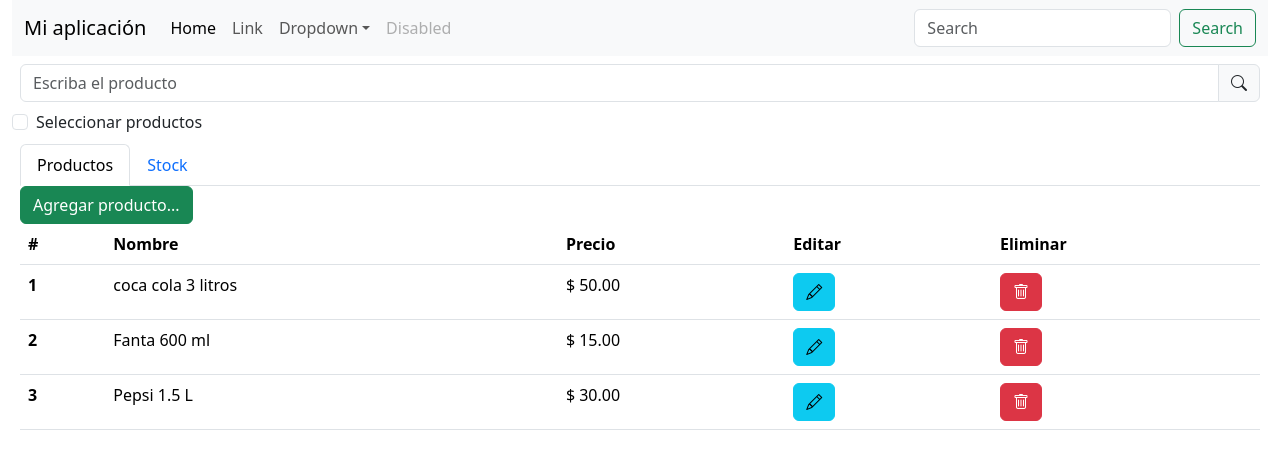
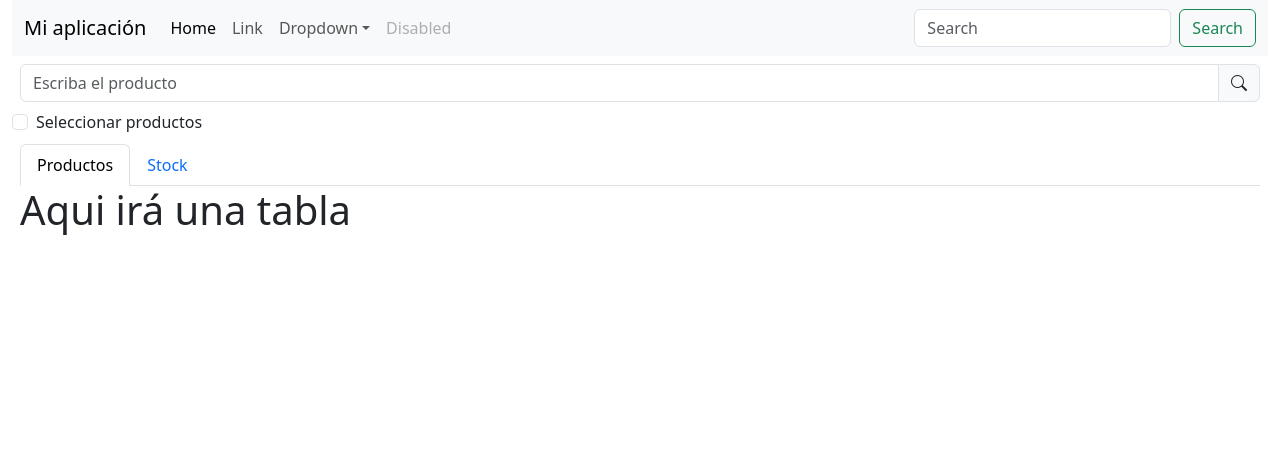
Before and after one commit to danydevtest/verano4to, a React (Create React App) app: page / in a window 1280 px wide. Shown: the top 460 px of the page. Built offline with nearby package versions, Linux system fonts and the light colour scheme.

Commit message:
un nuevo comp..

```diff
--- a/src/components/Panel.js
+++ b/src/components/Panel.js
@@ -43,7 +43,7 @@ function Panel() {
           aria-labelledby="home-tab"
           tabindex="0"
         >
-          <Productos/>
+          <h1>Aqui irá una tabla</h1>
         </div>
         <div
           class="tab-pane fade"
--- a/src/components/tableProductos.js
+++ b/src/components/tableProductos.js
@@ -5,6 +5,7 @@ function TableProductos() {
     { id: 1, nombre: "coca cola 3 litros", precio: 50.0, cantidad: 20 },
     { id: 2, nombre: "Fanta 600 ml", precio: 15.0, cantidad: 30 },
     { id: 3, nombre: "Pepsi 1.5 L", precio: 30.0, cantidad: 10 },
+    { id: 3, nombre: "Chiva cola 600 ml", precio: 25.0, cantidad: 12 },
   ];
 
   const [modal, setModal] = useState(false);
```
